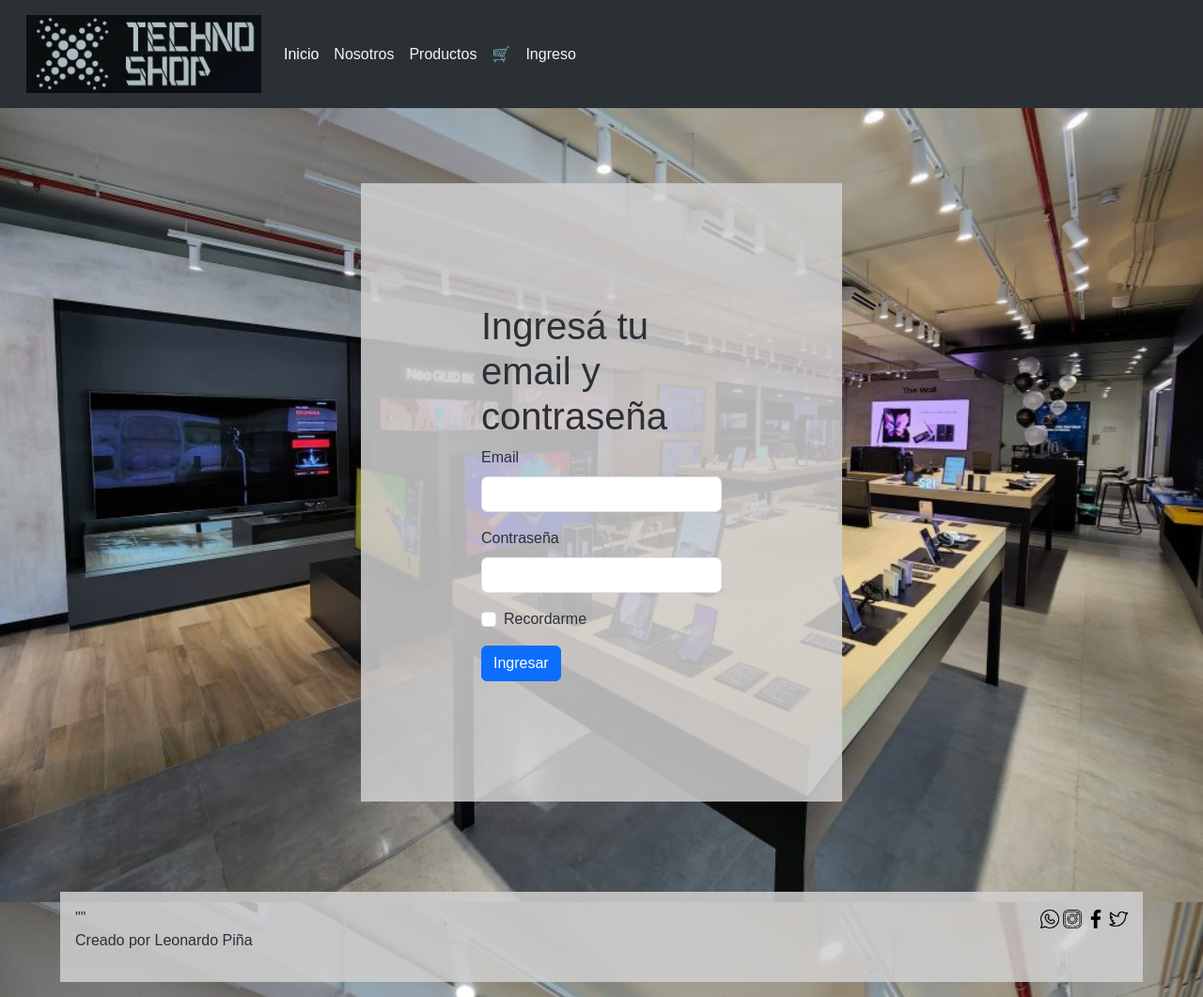
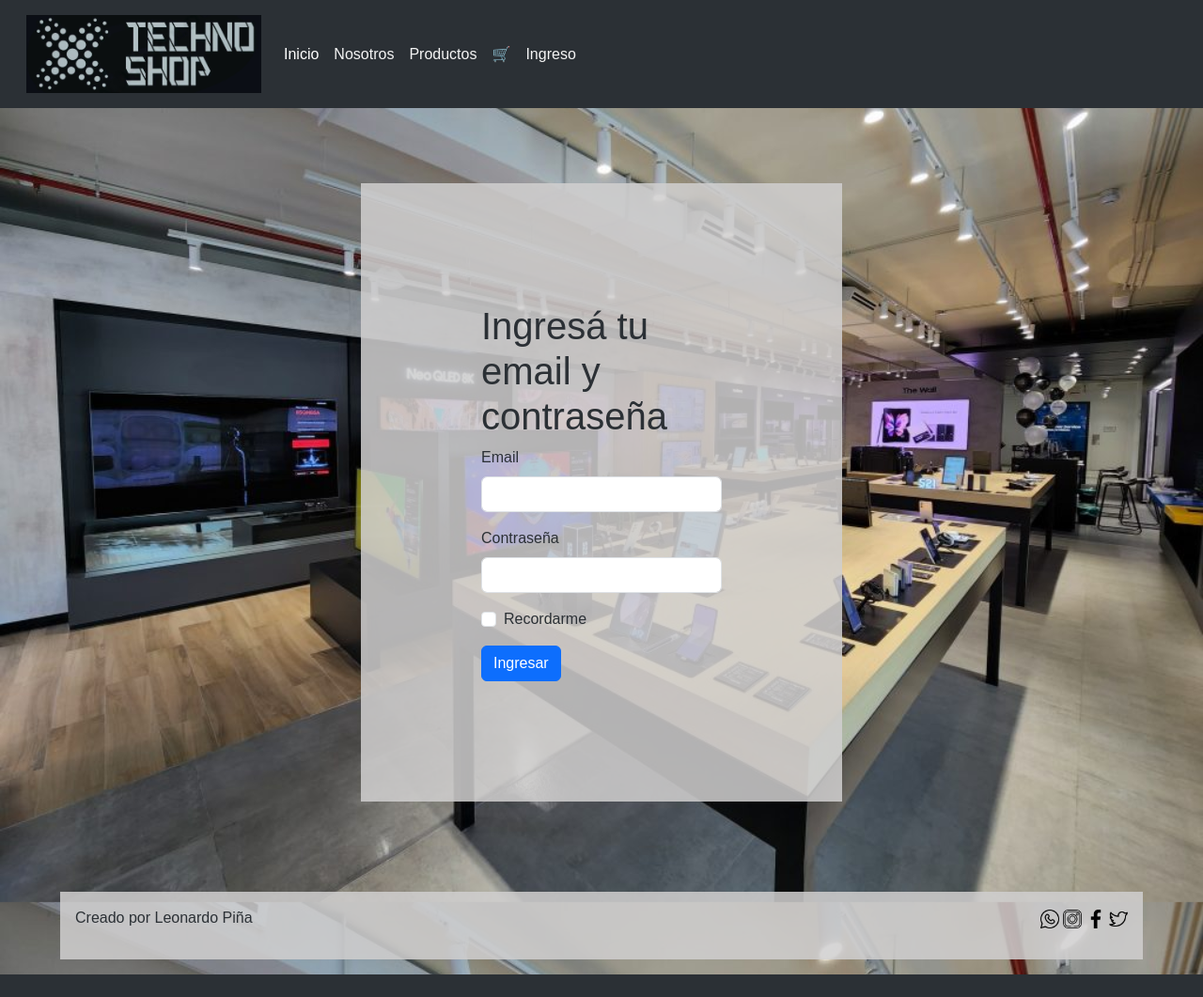
Before and after one commit to leonardopinacald/PreEntrega-Pi-a, a plain HTML site: page pages/ingreso.html in a window 1280 px wide. Shown: the whole page at 94% size. After the commit the page ends 1037 px from the top, so only its background shows below. Drawn offline with nearby package versions, Linux system fonts and the light colour scheme.

```diff
--- a/pages/ingreso.html
+++ b/pages/ingreso.html
@@ -61,7 +61,7 @@
         </section>
     </main>
     <footer>
-        <div>""
+        <div>
             <p>
                 Creado por Leonardo Piña
             </p>
```
Also changed, not shown: css/style.css (+7 -7 lines).
